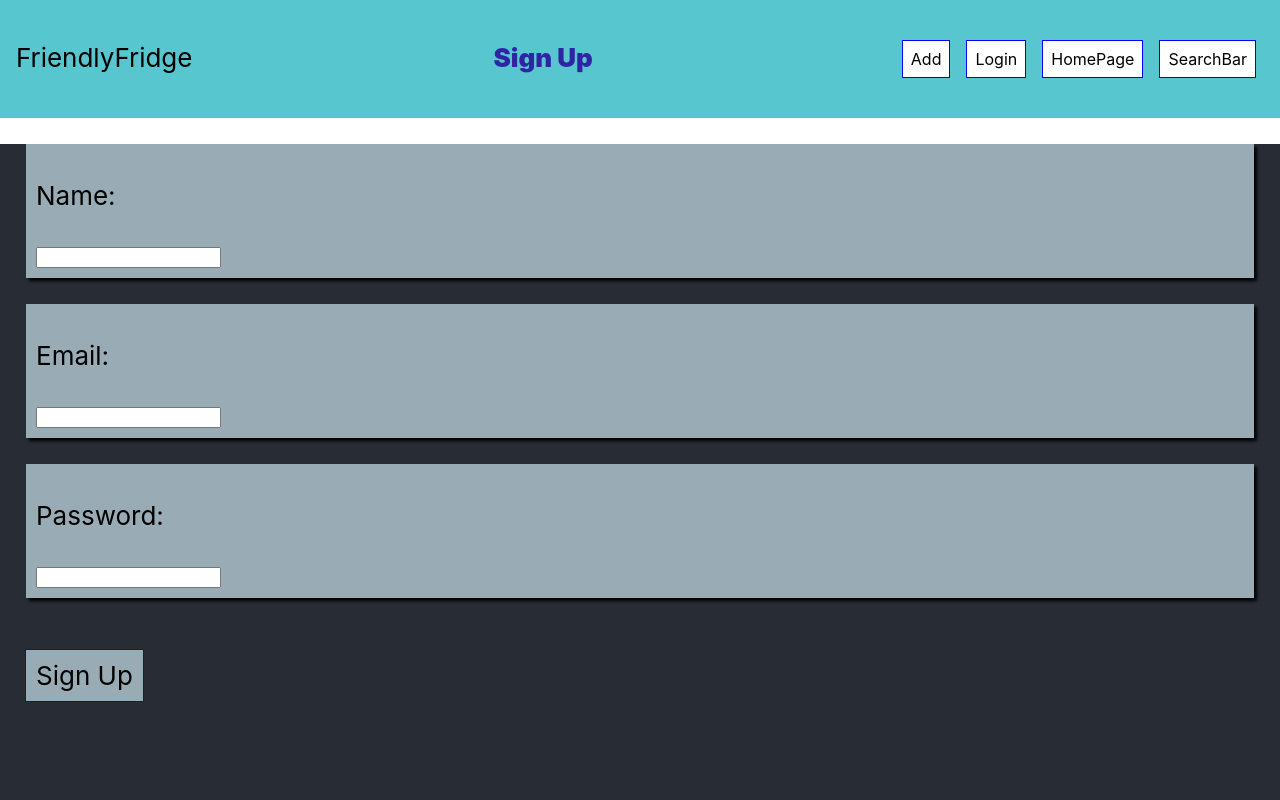
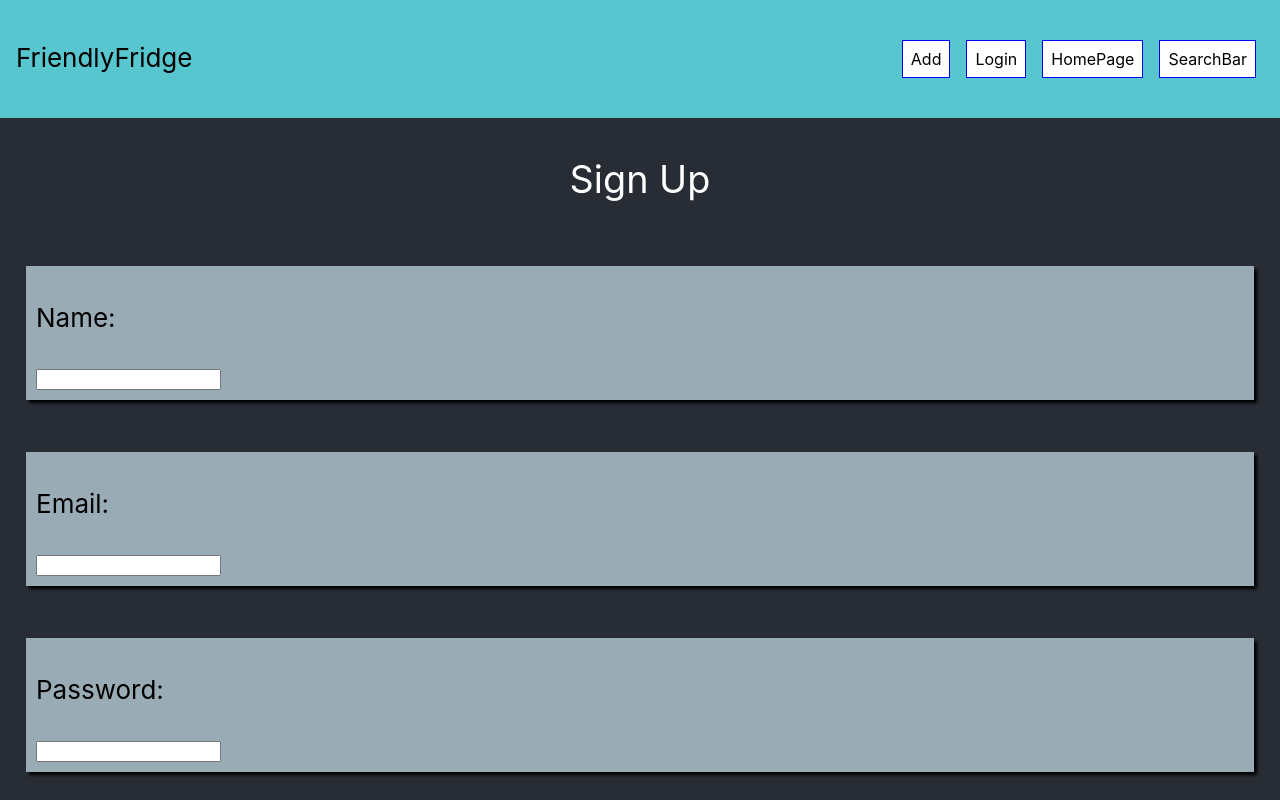
Before and after one commit to aunyamukherjee/friendly-fridge, a React (Create React App) app: page /authenticate/signup in a window 1280 px wide. Shown: the top 800 px of the page. Built offline with nearby package versions, Linux system fonts and the light colour scheme.

Commit message:
started the routing process

```diff
--- a/package.json
+++ b/package.json
@@ -8,6 +8,7 @@
     "@testing-library/user-event": "^7.2.1",
     "react": "^16.13.1",
     "react-dom": "^16.13.1",
+    "react-router-dom": "5.2.0",
     "react-scripts": "3.4.1"
   },
   "scripts": {
--- a/src/AddNewItem/AddNewItem.css
+++ b/src/AddNewItem/AddNewItem.css
@@ -6,7 +6,7 @@
 
 .Title {
     font-size: 2cm;
-    align-content: center;
+    justify-content: space-evenly;
     flex: 1;
 }
 
--- a/src/App.js
+++ b/src/App.js
@@ -1,4 +1,5 @@
 import React from 'react';
+import { BrowserRouter as Router, Route, Redirect, Switch } from 'react-router-dom';
 import './App.css';
 import Header from './Header';
 import Footer from './Footer';
@@ -19,14 +20,28 @@ const App = (props) => {
     return (
       <div>
         <Header className ="Header"/>
-      <div className = "Body">
-        {/* <HomePageBody /> */}
-        {/* <FoodGroupListView /> */}
-        {/* <AddNewItem /> */}
-        {/* <Login /> */}
-        <SignUp />
-      </div>
-
+        <Router>
+          <div className = "Body">
+            <Switch>
+              <Route path="/" exact>
+                <HomePageBody />
+              </Route>
+              <Route path="/:foodgroupname/food" exact>
+                <FoodGroupListView />
+              </Route>
+              <Route path="/food/new" exact>
+                <AddNewItem />
+              </Route>
+              <Route path="/authenticate/login" exact>
+                <Login />
+              </Route>
+              <Route path="/authenticate/signup" exact>
+                <SignUp />
+              </Route>
+              <Redirect to="/" />
+            </Switch>
+          </div>
+        </Router>
         <Footer className = "Footer"/>
       </div>
     );
--- a/src/FoodGroupListView/index.js
+++ b/src/FoodGroupListView/index.js
@@ -3,6 +3,10 @@ import "./FoodGroupListView.css";
 
 const FoodGroupListView = (props) => {
     return (
+        <div>
+            <div className ="Title">
+                <p>Title Goes Here</p>
+            </div>
             <div className= "List-Items-container">
                 <div className= "List-Items">
                     <a
@@ -32,6 +36,7 @@ const FoodGroupListView = (props) => {
                     <p>Hello</p>
                 </div>
             </div>
+        </div>
     )
 }
 
--- a/src/Header/index.js
+++ b/src/Header/index.js
@@ -1,7 +1,7 @@
 import React, {Component} from 'react';
 // import { render } from './node_modules/@testing-library/react';
 import './Header.css';
-import PageName from '../PageName';
+// import PageName from '../PageName';
 
 
 const style = {
@@ -15,18 +15,18 @@ const style = {
 };
 
 class Header extends Component {
-  state = {
-    titles: [
-      {name: 'Home'},
-      {name: 'Add New Item'},
-      {name: 'Login'},
-      {name: 'Sign Up'},
-      {name: 'Dairy'},
-      {name: 'Veggies'},
-      {name: 'Fruit'}
-    ],
-    otherState: 'some other value'
-  }
+  // state = {
+  //   titles: [
+  //     {name: 'Home'},
+  //     {name: 'Add New Item'},
+  //     {name: 'Login'},
+  //     {name: 'Sign Up'},
+  //     {name: 'Dairy'},
+  //     {name: 'Veggies'},
+  //     {name: 'Fruit'}
+  //   ],
+  //   otherState: 'some other value'
+  // }
 
   /*switchPageNameHandler = () (use this to create new categories*/
 
@@ -38,9 +38,9 @@ class Header extends Component {
           <p>FriendlyFridge</p>
         </div>
 
-        <div className= "Page-Title">
+        {/* <div className= "Page-Title">
           <PageName name = {this.state.titles[3].name}/>
-        </div>
+        </div> */}
 
         <div className= "Header-button">
           <p>
--- a/src/HomePageBody/HomePageBody.css
+++ b/src/HomePageBody/HomePageBody.css
@@ -18,11 +18,11 @@
     display: flex;
     flex-direction: row;
     align-items: center;
-    font-size: 1cm;
+
+    padding: 1em;
     /* justify-content: left; */
     /* width: 50%; */
     /* flex: 1; */
-    padding: 1em;
     /* margin: 1em; */
   }
 
--- a/src/Login/Login.css
+++ b/src/Login/Login.css
@@ -14,6 +14,15 @@
     background-color:rgba(163, 184, 193, 0.92);
 }
 
+.Title {
+    display: flex;
+    /* flex-direction: row; */
+    align-items: center;
+    font-size: 1cm;
+    /* padding: 1em; */
+    /* flex: 1; */
+}
+
 /* .Button {
     background-color: white;
     border: 1px blue;
--- a/src/Login/index.js
+++ b/src/Login/index.js
@@ -13,6 +13,10 @@ const style = {
 
 const Login = (props) => {
     return (
+        <div>
+            <div className ="Title">
+                    <p>Login</p>
+            </div>
             <div Login-container>
                 <div className= "Login-items">
                     <p>Name:</p>
@@ -30,6 +34,7 @@ const Login = (props) => {
                     </button>
                 {/* </div> */}
             </div>
+        </div>
     )
 }
 
--- a/src/SignUp/SignUp.css
+++ b/src/SignUp/SignUp.css
@@ -13,3 +13,9 @@
     flex-wrap: wrap;
     background-color:rgba(163, 184, 193, 0.92);
 }
+
+.Title {
+    display: flex;
+    align-items: center;
+    font-size: 1cm;
+}
--- a/src/SignUp/index.js
+++ b/src/SignUp/index.js
@@ -13,7 +13,11 @@ const style = {
 
 const SignUp = (props) => {
     return (
-        <div Login-container>
+        <div>
+            <div className ="Title">
+                <p>Sign Up</p>
+            </div>
+            <div className ="Login-container">
                 <div className= "Login-items">
                     <p>Name:</p>
                     <input type="text" onChange= {props.changed} value = {props.name} />
@@ -34,6 +38,7 @@ const SignUp = (props) => {
                     </button>
                 {/* </div> */}
             </div>
+        </div>
     )
 }
 
```
Also changed, not shown: src/FoodItemDetails/FoodItemDetails.css (added), src/FoodItemDetails/index.js (added), 1 other file (tests, documents, lock files or other folders). Lines whose indentation alone changed are shown as unchanged.
